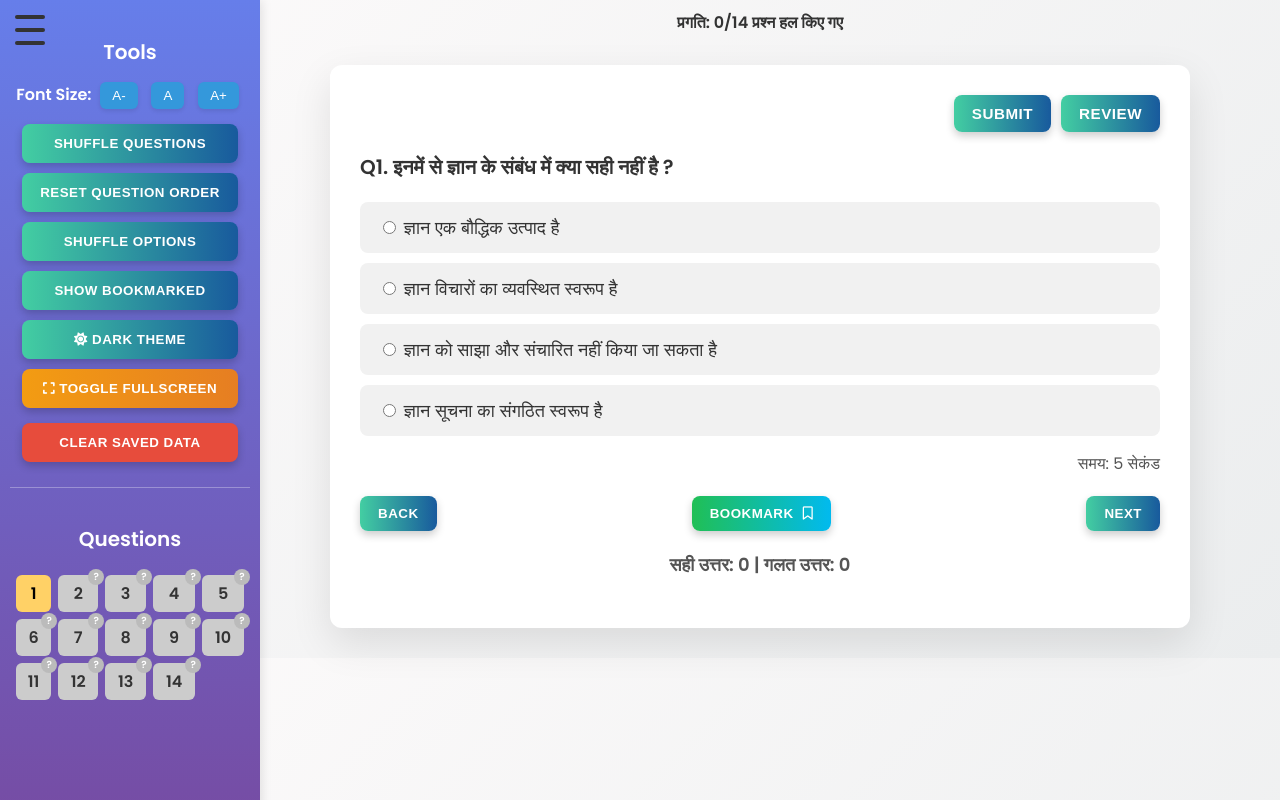
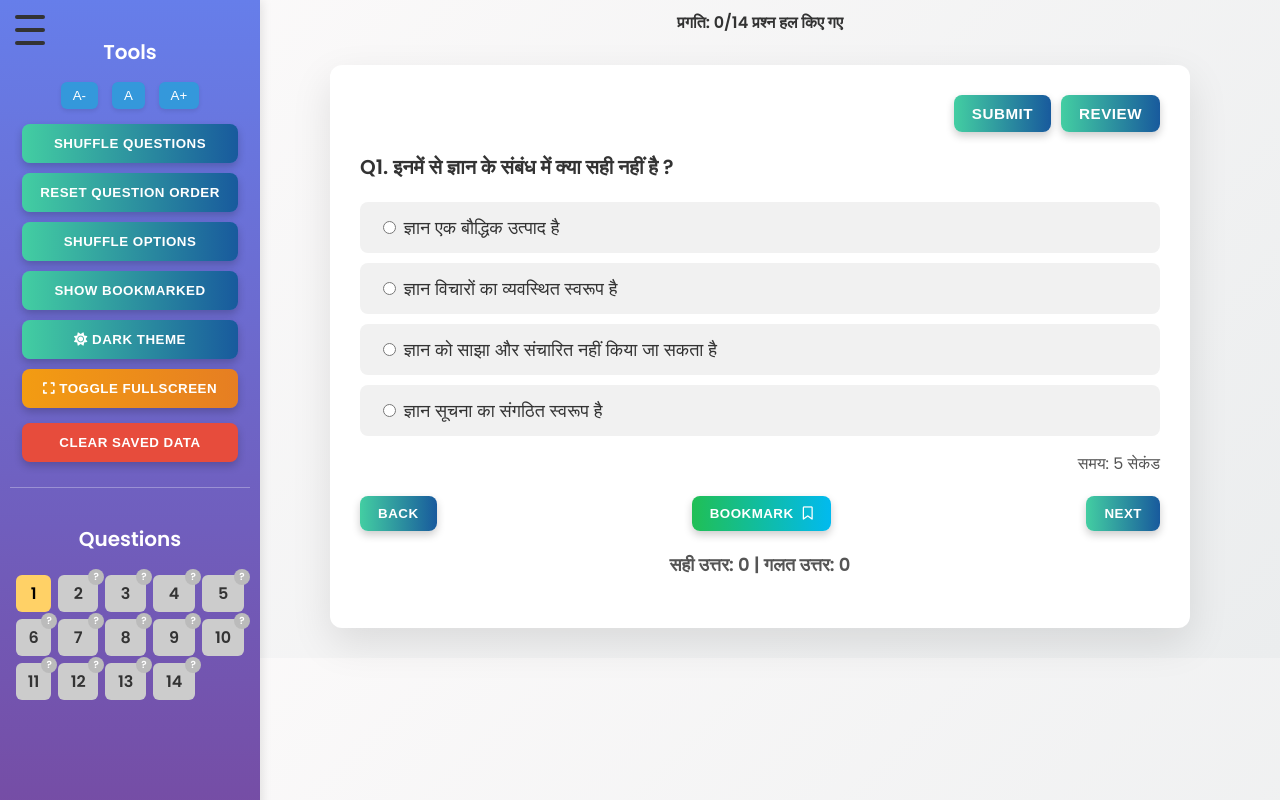
Before and after one commit to akashsodh/AkashQuizz, a plain HTML site: page RajGK/Unit1/index.html in a window 1280 px wide. Drawn offline with nearby package versions, Linux system fonts and the light colour scheme.

Commit message:
Update index.html

```diff
--- a/RajGK/Unit1/index.html
+++ b/RajGK/Unit1/index.html
@@ -15,7 +15,6 @@
     <div class="tools-section">
       <h2>Tools</h2>
       <div class="font-size-controls">
-        Font Size:
         <button onclick="changeFontSize(-2)">A-</button>
         <button onclick="changeFontSize(0)">A</button>
         <button onclick="changeFontSize(2)">A+</button>
```
